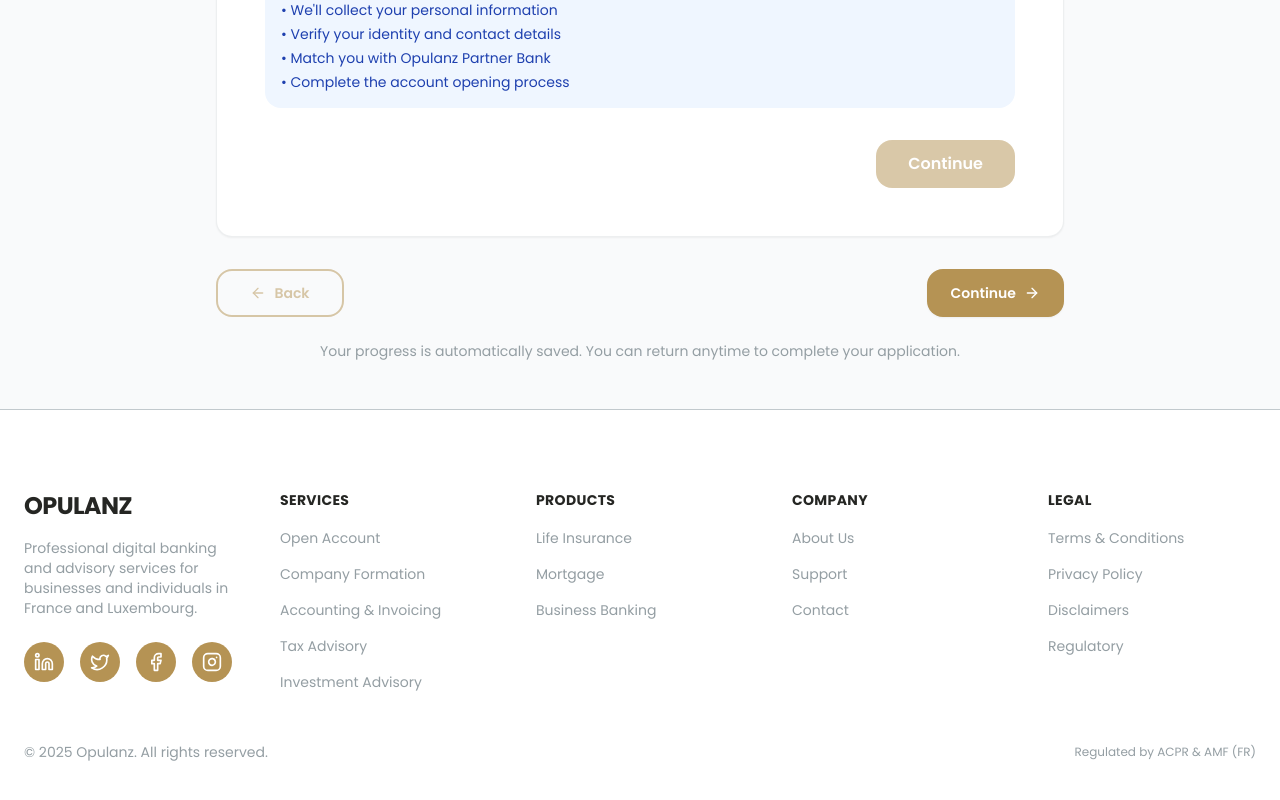
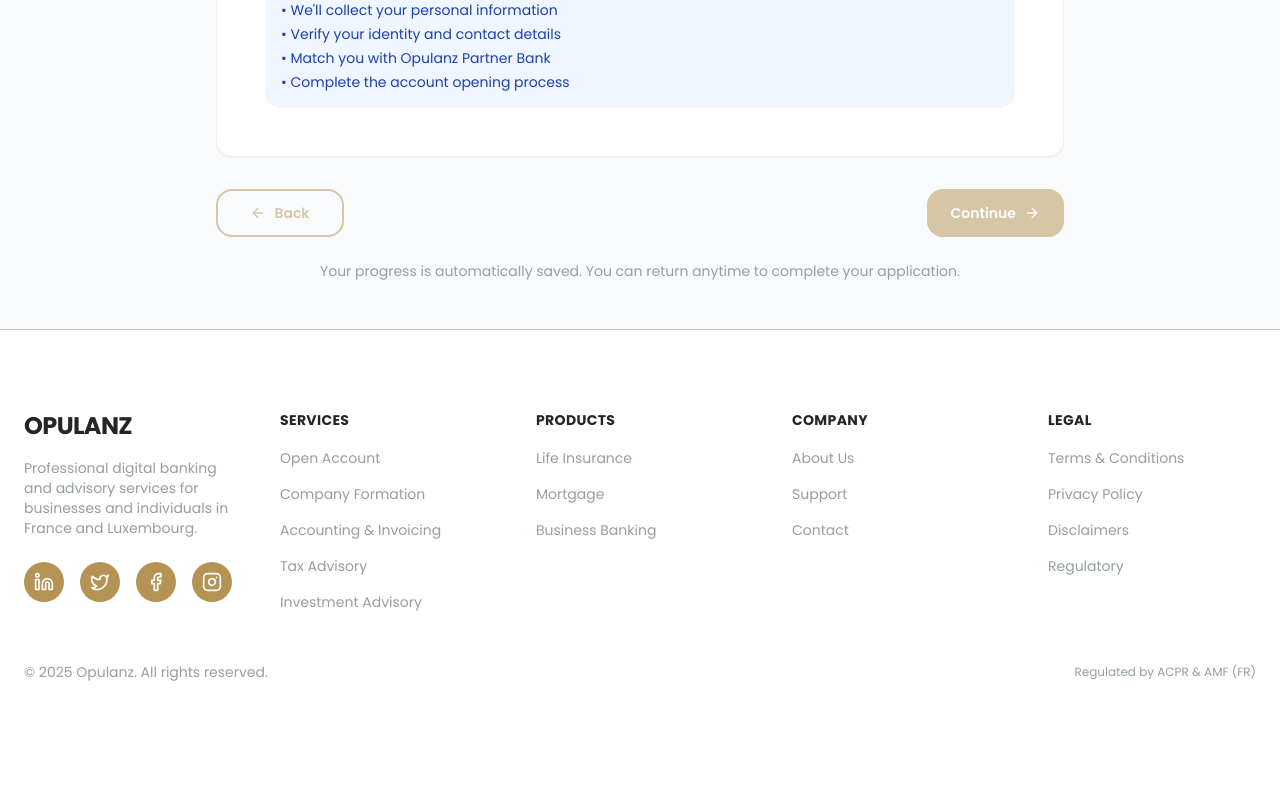
Before and after one commit to TAJKING10/opulanzbanking, a Next.js app: page /en/open-account/personal in a window 1280 px wide. Shown: the part 905-1705 px from the top of the page. After the commit the page ends 1667 px from the top, so only its background shows below. Built offline with nearby package versions, Linux system fonts and the light colour scheme.

Commit message:
Modification in personal page

```diff
--- a/app/[locale]/open-account/personal/page.tsx
+++ b/app/[locale]/open-account/personal/page.tsx
@@ -101,6 +101,22 @@ export default function PersonalAccountPage() {
 
   // Check if current step allows navigation
   const canProceed = () => {
+    if (currentStep === 1) {
+      // Welcome step - check if mode is selected
+      return !!formData.mode;
+    }
+    if (currentStep === 2) {
+      // Identity step - check if all fields are filled and verified
+      return formData.isIdentityStepValid === true;
+    }
+    if (currentStep === 3) {
+      // Intent step - check if all required fields are filled
+      return formData.isIntentStepValid === true;
+    }
+    if (currentStep === 4) {
+      // Documents step - check if documents are uploaded or upload later is selected
+      return formData.isDocumentsStepValid === true;
+    }
     if (currentStep === 5) {
       // Review step - check if consents are accepted
       return formData.canContinueReview === true;
@@ -173,8 +189,9 @@ export default function PersonalAccountPage() {
       onNext={handleNext}
       onBack={handleBack}
       canGoNext={currentStep < PERSONAL_ACCOUNT_STEPS.length && canProceed()}
-      canGoBack={currentStep > 1}
+      canGoBack={currentStep > 1 && currentStep < PERSONAL_ACCOUNT_STEPS.length}
       isLoading={isLoading}
+      hideNavigation={currentStep === PERSONAL_ACCOUNT_STEPS.length}
     >
       {renderStep()}
     </AccountOpeningLayout>
--- a/components/account-opening/account-opening-layout.tsx
+++ b/components/account-opening/account-opening-layout.tsx
@@ -17,6 +17,7 @@ interface AccountOpeningLayoutProps {
   isLoading?: boolean;
   title: string;
   description?: string;
+  hideNavigation?: boolean;
 }
 
 export function AccountOpeningLayout({
@@ -31,6 +32,7 @@ export function AccountOpeningLayout({
   isLoading = false,
   title,
   description,
+  hideNavigation = false,
 }: AccountOpeningLayoutProps) {
   return (
     <div className="min-h-screen bg-gray-50 py-12">
@@ -51,7 +53,9 @@ export function AccountOpeningLayout({
           {children}
         </div>
 
-        {/* Navigation Buttons */}
+        {/* Navigation Buttons - Hidden on submission step */}
+        {!hideNavigation && (
+          <>
             <div className="mt-8 flex items-center justify-between">
               <Button
                 type="button"
@@ -87,6 +91,8 @@ export function AccountOpeningLayout({
                 Your progress is automatically saved. You can return anytime to complete your application.
               </p>
             </div>
+          </>
+        )}
       </div>
     </div>
   );
--- a/components/account-opening/personal/account-intent-step.tsx
+++ b/components/account-opening/personal/account-intent-step.tsx
@@ -68,24 +68,18 @@ export function AccountIntentStep({ data, onUpdate, onNext }: AccountIntentStepP
     onUpdate({ pepScreening: checked });
   };
 
-  const handleContinue = () => {
-    if (
-      residence &&
-      (residence === "non-resident" || country) &&
-      currencies.length > 0 &&
-      sourceOfFunds &&
-      (sourceOfFunds !== "other" || sourceOfFundsOther.trim())
-    ) {
-      onNext();
-    }
-  };
-
   const isFormValid =
     residence &&
     (residence === "non-resident" || country) &&
     currencies.length > 0 &&
     sourceOfFunds &&
     (sourceOfFunds !== "other" || sourceOfFundsOther.trim());
+
+  // Update parent with validation status
+  React.useEffect(() => {
+    onUpdate({ isIntentStepValid: isFormValid });
+    // eslint-disable-next-line react-hooks/exhaustive-deps
+  }, [isFormValid]);
 
   const formatCurrency = (value: number) => {
     if (value >= 1000000) return `€${(value / 1000000).toFixed(1)}M`;
@@ -332,17 +326,6 @@ export function AccountIntentStep({ data, onUpdate, onNext }: AccountIntentStepP
           </div>
         )}
       </div>
-
-      <div className="flex justify-end">
-        <Button
-          type="button"
-          onClick={handleContinue}
-          disabled={!isFormValid}
-          className="bg-brand-gold text-white hover:bg-brand-goldDark"
-        >
-          Continue
-        </Button>
-      </div>
     </div>
   );
 }
--- a/components/account-opening/personal/eligibility-documents-step.tsx
+++ b/components/account-opening/personal/eligibility-documents-step.tsx
@@ -83,19 +83,18 @@ export function EligibilityDocumentsStep({ data, onUpdate, onNext }: Eligibility
     onUpdate({ uploadLater: checked });
   };
 
-  const handleContinue = () => {
-    const requiredDocs = documents.filter((doc) => doc.required);
-    const allRequiredUploaded = requiredDocs.every((doc) => doc.uploaded);
-
-    if (allRequiredUploaded || uploadLater) {
-      onUpdate({ documents: documents.filter((doc) => doc.uploaded) });
-      onNext();
-    }
-  };
-
   const requiredDocs = documents.filter((doc) => doc.required);
   const allRequiredUploaded = requiredDocs.every((doc) => doc.uploaded);
   const canContinue = allRequiredUploaded || uploadLater;
+
+  // Update parent with validation status and documents
+  React.useEffect(() => {
+    onUpdate({
+      isDocumentsStepValid: canContinue,
+      documents: documents.filter((doc) => doc.uploaded)
+    });
+    // eslint-disable-next-line react-hooks/exhaustive-deps
+  }, [canContinue]);
 
   return (
     <div className="space-y-8">
@@ -230,17 +229,6 @@ export function EligibilityDocumentsStep({ data, onUpdate, onNext }: Eligibility
           </div>
         )}
       </div>
-
-      <div className="flex justify-end">
-        <Button
-          type="button"
-          onClick={handleContinue}
-          disabled={!canContinue}
-          className="bg-brand-gold text-white hover:bg-brand-goldDark"
-        >
-          Continue
-        </Button>
-      </div>
     </div>
   );
 }
--- a/components/account-opening/personal/identity-contact-step.tsx
+++ b/components/account-opening/personal/identity-contact-step.tsx
@@ -64,19 +64,6 @@ export function IdentityContactStep({ data, onUpdate, onNext }: IdentityContactS
     }
   };
 
-  const handleContinue = () => {
-    if (
-      formState.firstName &&
-      formState.lastName &&
-      formState.email &&
-      formState.phone &&
-      verification.emailVerified &&
-      verification.phoneVerified
-    ) {
-      onNext();
-    }
-  };
-
   const isFormValid =
     formState.firstName &&
     formState.lastName &&
@@ -84,6 +71,12 @@ export function IdentityContactStep({ data, onUpdate, onNext }: IdentityContactS
     formState.phone &&
     verification.emailVerified &&
     verification.phoneVerified;
+
+  // Update parent with validation status
+  React.useEffect(() => {
+    onUpdate({ isIdentityStepValid: isFormValid });
+    // eslint-disable-next-line react-hooks/exhaustive-deps
+  }, [isFormValid]);
 
   return (
     <div className="space-y-8">
@@ -250,17 +243,6 @@ export function IdentityContactStep({ data, onUpdate, onNext }: IdentityContactS
           </div>
         )}
       </div>
-
-      <div className="flex justify-end">
-        <Button
-          type="button"
-          onClick={handleContinue}
-          disabled={!isFormValid}
-          className="bg-brand-gold text-white hover:bg-brand-goldDark"
-        >
-          Continue
-        </Button>
-      </div>
     </div>
   );
 }
--- a/components/account-opening/personal/review-consents-step.tsx
+++ b/components/account-opening/personal/review-consents-step.tsx
@@ -43,6 +43,7 @@ export function ReviewConsentsStep({ data, onUpdate, onNext }: ReviewConsentsSte
   // Update parent component with validation status
   React.useEffect(() => {
     onUpdate({ canContinueReview: canContinue });
+    // eslint-disable-next-line react-hooks/exhaustive-deps
   }, [canContinue]);
 
   return (
--- a/components/account-opening/personal/welcome-step.tsx
+++ b/components/account-opening/personal/welcome-step.tsx
@@ -17,12 +17,6 @@ export function WelcomeStep({ data, onUpdate, onNext }: WelcomeStepProps) {
   const handleModeChange = (value: string) => {
     setMode(value);
     onUpdate({ mode: value });
-  };
-
-  const handleContinue = () => {
-    if (mode) {
-      onNext();
-    }
   };
 
   return (
@@ -105,17 +99,6 @@ export function WelcomeStep({ data, onUpdate, onNext }: WelcomeStepProps) {
           </ul>
         </div>
       </div>
-
-      <div className="flex justify-end">
-        <button
-          type="button"
-          onClick={handleContinue}
-          disabled={!mode}
-          className="rounded-lg bg-brand-gold px-8 py-3 text-base font-semibold text-white transition-all hover:bg-brand-goldDark disabled:opacity-50 disabled:cursor-not-allowed"
-        >
-          Continue
-        </button>
-      </div>
     </div>
   );
 }
```
Lines whose indentation alone changed are shown as unchanged.
